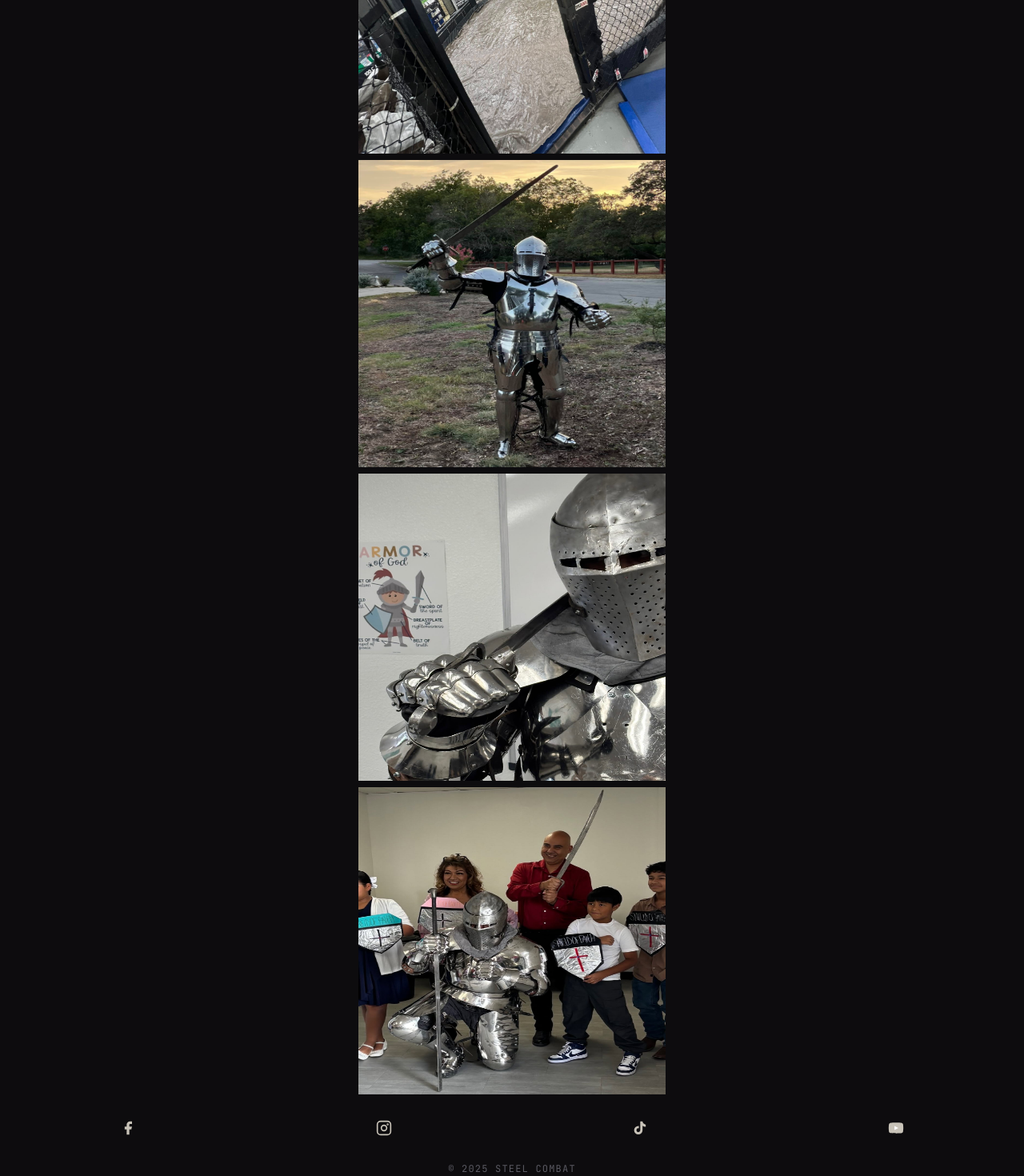
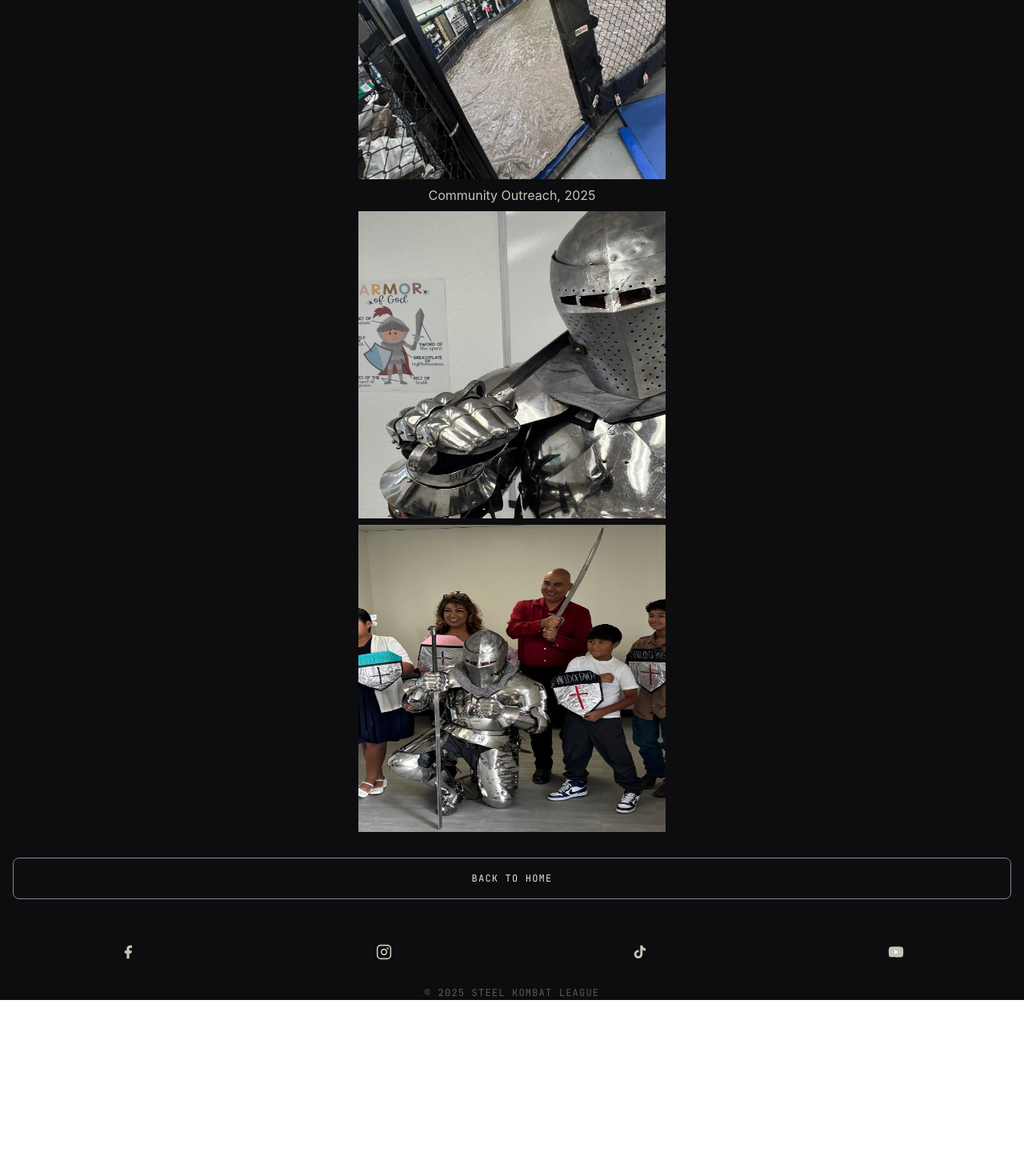
Before and after one commit to Jamzcode/Steel-Kombat-League-Website, a React (Vite) app: page /gallery in a window 1280 px wide. Shown: the part 624-2094 px from the top of the page at 80% size. After the commit the page ends 1874 px from the top, so only its background shows below. Built offline with nearby package versions, Linux system fonts and the light colour scheme; a web font is replaced by a local one.

Commit message:
Fix: Added return home button to gallery

```diff
--- a/src/components/Footer.jsx
+++ b/src/components/Footer.jsx
@@ -39,7 +39,7 @@ export default function Footer() {
 
       <div>
         <p className="text-center text-slate font-mono text-label mt-lg tracking-widest uppercase ">
-          © 2025 Steel Combat
+          © 2025 Steel Kombat League
         </p>
       </div>
     </div>
--- a/src/pages/About.jsx
+++ b/src/pages/About.jsx
@@ -48,7 +48,7 @@ export default function About() {
           </p>
         </div>
         {/* Create separate training schedule page? */}
-        <div class="text-bubble ">
+        <div class="text-bubble bg-ember-dark border-blood-iron border-[0.5px] rounded-sm">
           <h3 class="section-header">Training Schedule</h3>
           <h3 class="uppercase">
             <b>Training Days:</b>
--- a/src/pages/Contact.jsx
+++ b/src/pages/Contact.jsx
@@ -16,7 +16,7 @@ export default function Contact() {
             Have questions about equipment? Curious about steel fighting? We'd
             love to hear from you!
           </p>
-          <div class="bg-ember-dark border-blood-iron border-[0.5px] rounded-sm p-md">
+          <div class="bg-ember-dark border-blood-iron border-[0.5px] rounded-sm p-md ">
             <h3 class="text-card text-center">Contact Information</h3>
             <div>
               Email: <b>sanantoniolegion@gmail.com</b>
--- a/src/pages/Gallery.jsx
+++ b/src/pages/Gallery.jsx
@@ -2,7 +2,7 @@ import Image from "../components/Image";
 import PageTransition from "../components/PageTransition";
 
 import pic1 from "../assets/equipment2.jpg";
-import pic2 from "../assets/full-armor.jpg";
+// import pic2 from "../assets/full-armor.jpg";
 import pic3 from "../assets/full-armor2.jpg";
 import pic4 from "../assets/full-armor3.jpg";
 import pic5 from "../assets/san-antonio-legion.jpg";
@@ -12,11 +12,23 @@ export default function Gallery() {
     <PageTransition>
       <div class="page-layout">
         <Image src={pic5} />
+        <p class="text-center">Training location</p>
         <Image src={pic1} />
-        <Image src={pic2} />
+        {/* <Image src={pic2} /> */}
+        <p class="text-center">Community Outreach, 2025</p>
         <Image src={pic3} />
         <Image src={pic4} />
+         <div class="flex justify-center py-lg">
+            <a
+              href="/"
+              class="btn btn-primary w-full text-center transition-transform duration-150 ease-out
+  active:scale-95 active:opacity-80"
+            >
+              Back to Home
+            </a>
+          </div>
       </div>
+
     </PageTransition>
   );
 }
```
